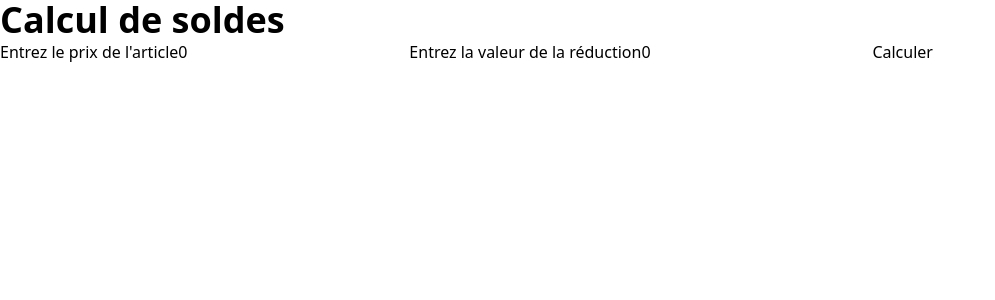
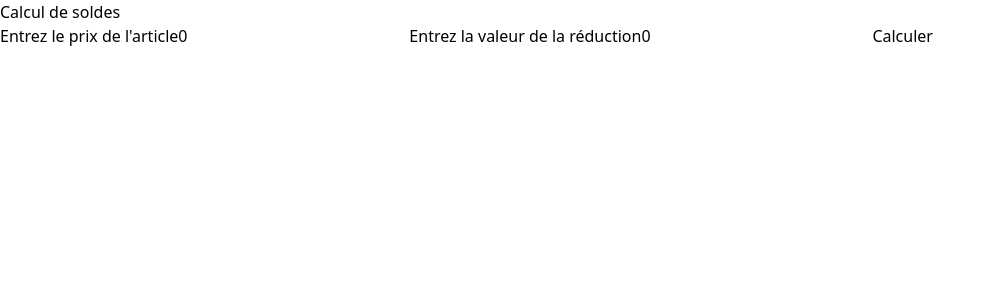
Before and after one commit to Ridaelko/sales, a React (Vite) app: page / in a window 1280 px wide. Shown: the top 300 px of the page, without its empty margins (0-995 px from the left). Built offline with nearby package versions, Linux system fonts and the light colour scheme.

Commit message:
delete font weight h1

```diff
--- a/src/App.tsx
+++ b/src/App.tsx
@@ -16,7 +16,7 @@ const App = () => {
 
   return (
     <>
-      <h1 className="text-4xl font-bold">Calcul de soldes</h1>
+      <h1>Calcul de soldes</h1>
       <form onSubmit={handleSubmit}>
         <label htmlFor="price">Entrez le prix de l'article</label>
         <input
```
